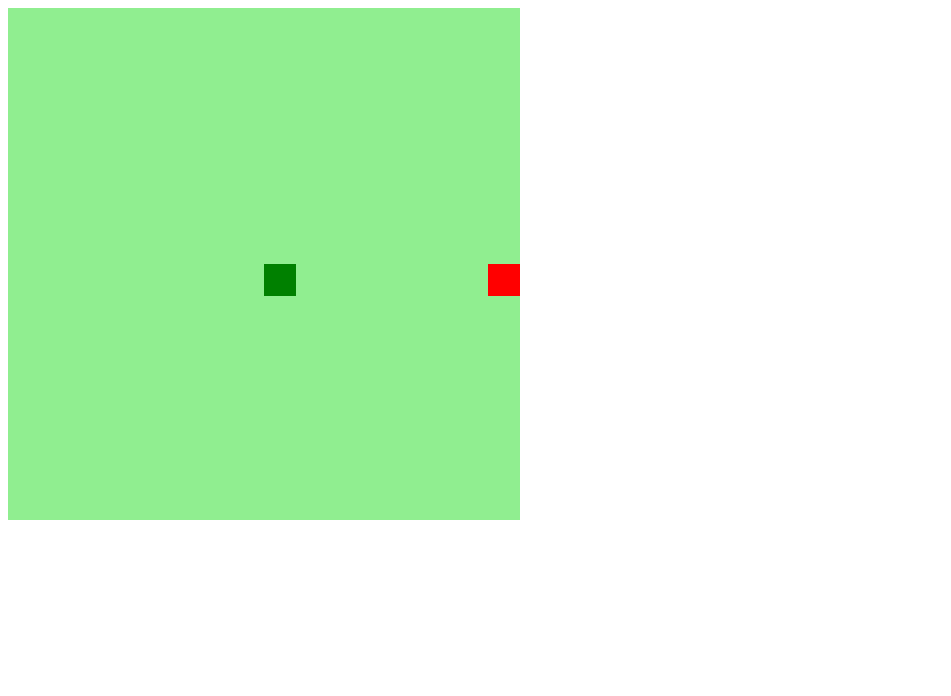
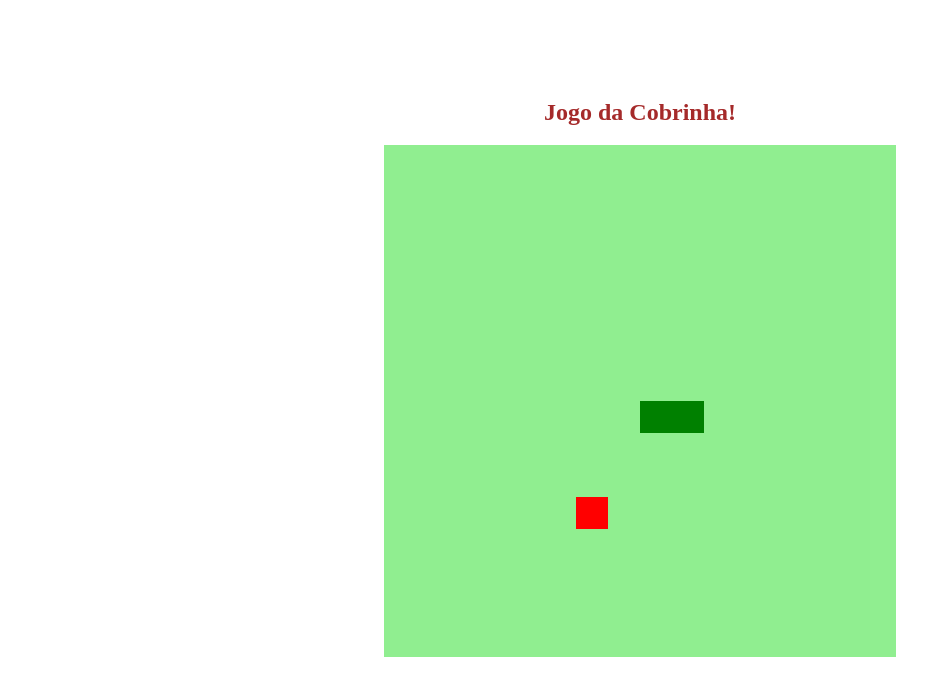
Before and after one commit to oliveiragabi/snakegame, a plain HTML site: page index.html in a window 1280 px wide. Shown: the whole page, without its empty margins (0-951 px from the left). Drawn offline with Linux system fonts and the light colour scheme.

Commit message:
consertando erros e dando um estilo para o jogo

```diff
--- a/index.html
+++ b/index.html
@@ -9,7 +9,7 @@
     <title>Snake Game</title>
 </head>
 <body>
-
+    <h2> Jogo da Cobrinha! </h2>
     <canvas id="snake" width="512" height="512"></canvas>
 
 </body>
--- a/script.js
+++ b/script.js
@@ -47,10 +47,10 @@ function iniciarJogo() {
     if(snake[0].y > 15 * box && direction == "down") snake[0].y = 0;
     if(snake[0].y < 0 && direction == "up") snake[0].y = 16 * box;
 
-    for (i = 0; i < snake.length; i++) {
+    for (i = 1; i < snake.length; i++) {
         if (snake[0].x == snake[i].x && snake[0].y == snake[i].y) {
             clearInterval(jogo);
-            alert("Game Over :(");
+            alert("Game Over!");
         }
 
     }
--- a/style.css
+++ b/style.css
@@ -0,0 +1,9 @@
+body{
+    height: 90vh;
+    width: 95;
+    display: flex;
+    justify-content: center;
+    align-items: center;
+    flex-direction: column;
+    color: brown;
+}
```
